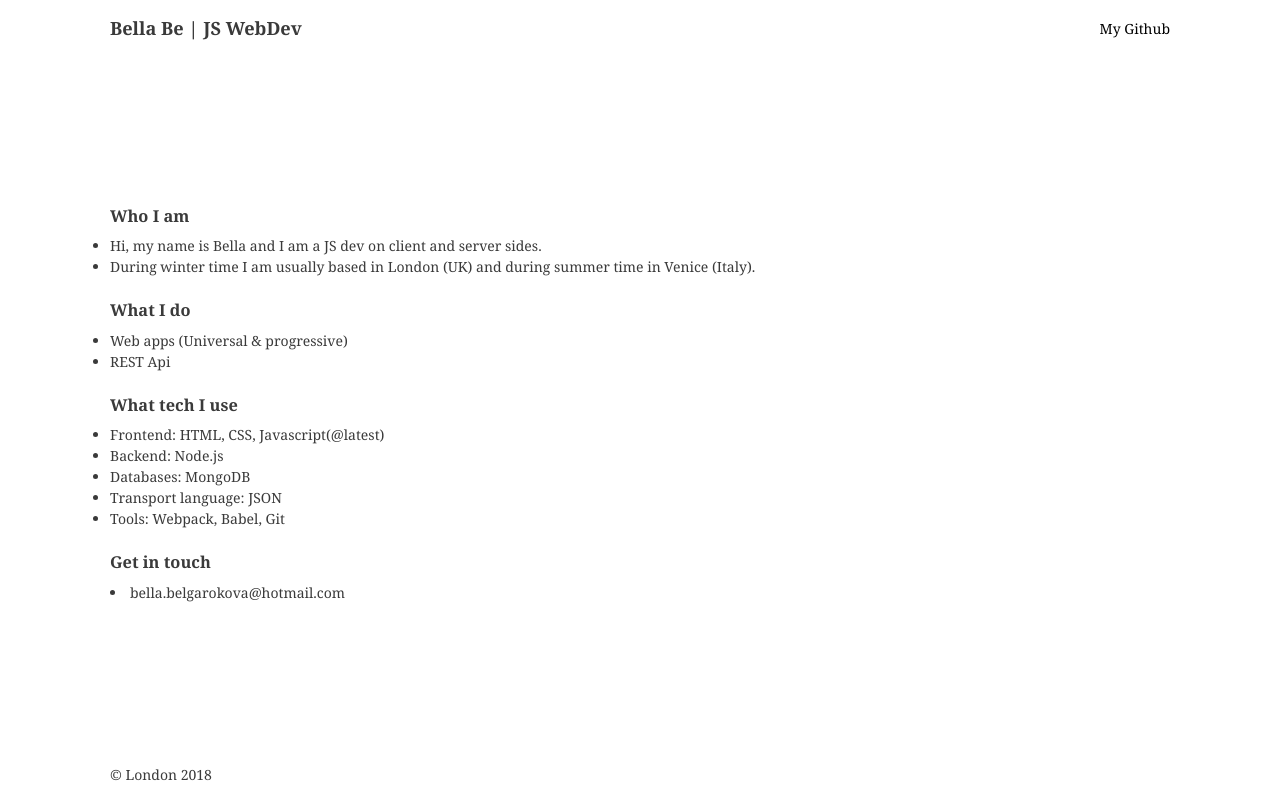
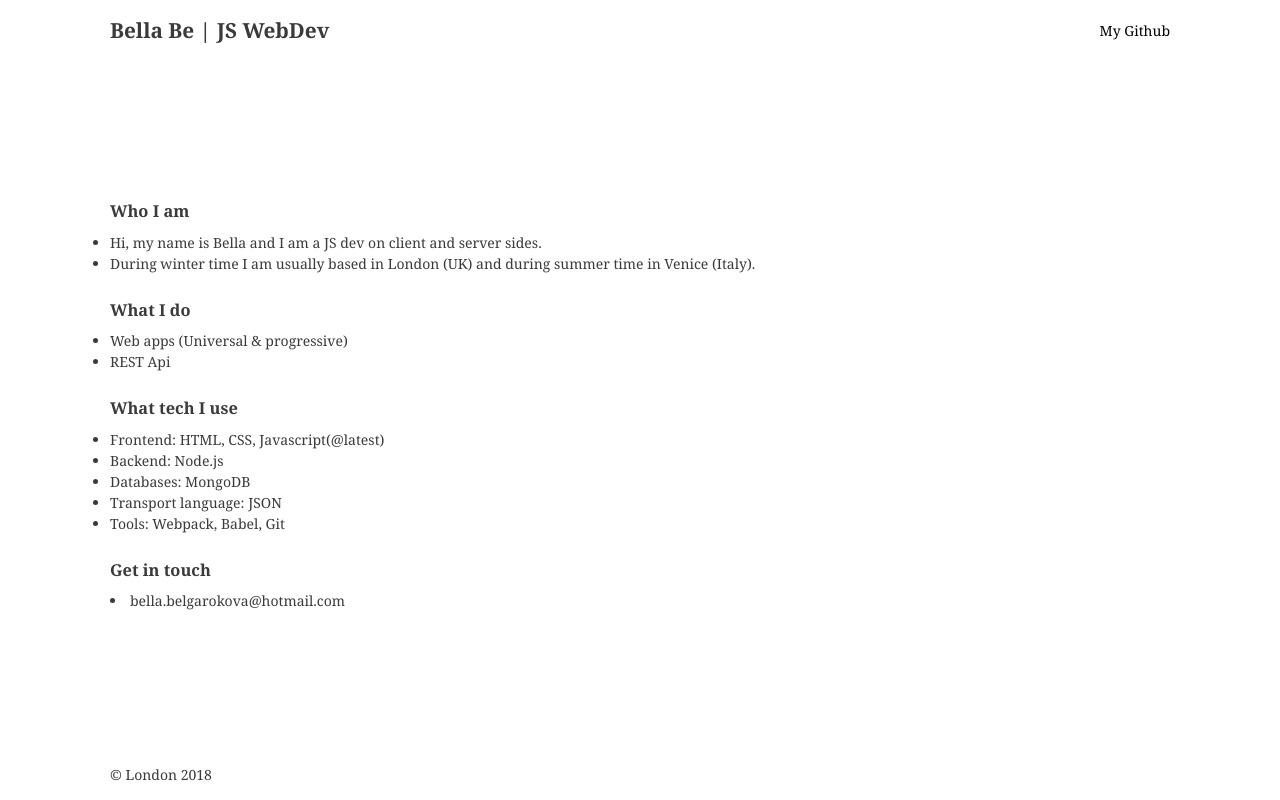
Before and after one commit to BellaBe/personal_web, a website: page docs/index.html in a window 1280 px wide. Drawn offline with Linux system fonts and the light colour scheme.

Commit message:
update margins

```diff
--- a/docs/css/style.css
+++ b/docs/css/style.css
@@ -4,15 +4,12 @@
   box-sizing: border-box;
 
 }
-html{
+
+body{
+  line-height: 1.5;
   font-size: 14px;
   font-family: Cambria, Cochin, Georgia, Times, 'Times New Roman', serif;
   color: #3a3a3a;
-
-}
-
-body{
-  line-height: 1.5;
 }
 
 a{
@@ -40,7 +37,7 @@ header{
 main{
   width: 100%;
   flex-grow: 1;
-  padding: 0 20px;
+  padding: 15px 20px;
   display: flex;
   justify-content: center;
   flex-direction: column;
--- a/docs/index.html
+++ b/docs/index.html
@@ -14,7 +14,7 @@
 
 <body>
     <div class="wrapper">
-        <header>
+        <header class="mb2">
                 <h1 class="small-caps">Bella Be | JS WebDev</h1>
                 <a href="https://github.com/BellaBe" class="navbar-item"> My Github</a>
         </header>
@@ -45,7 +45,7 @@
                     </ul>
 
             </section>
-            <section>
+            <section class="mb2">
                 <div>
                     <h3 class="mb1">Get in touch</h3>
                     <li>bella.belgarokova@hotmail.com</li>
```
